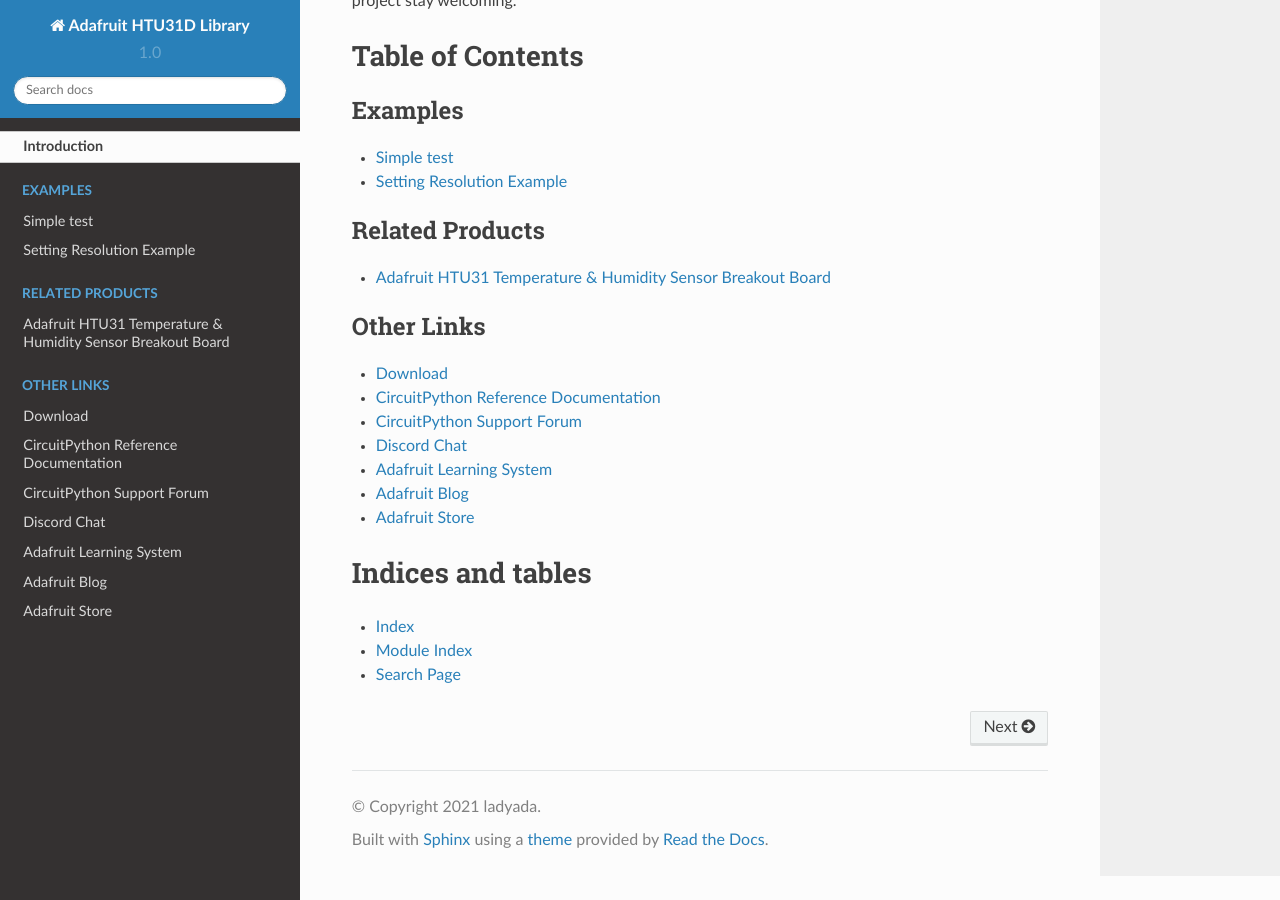
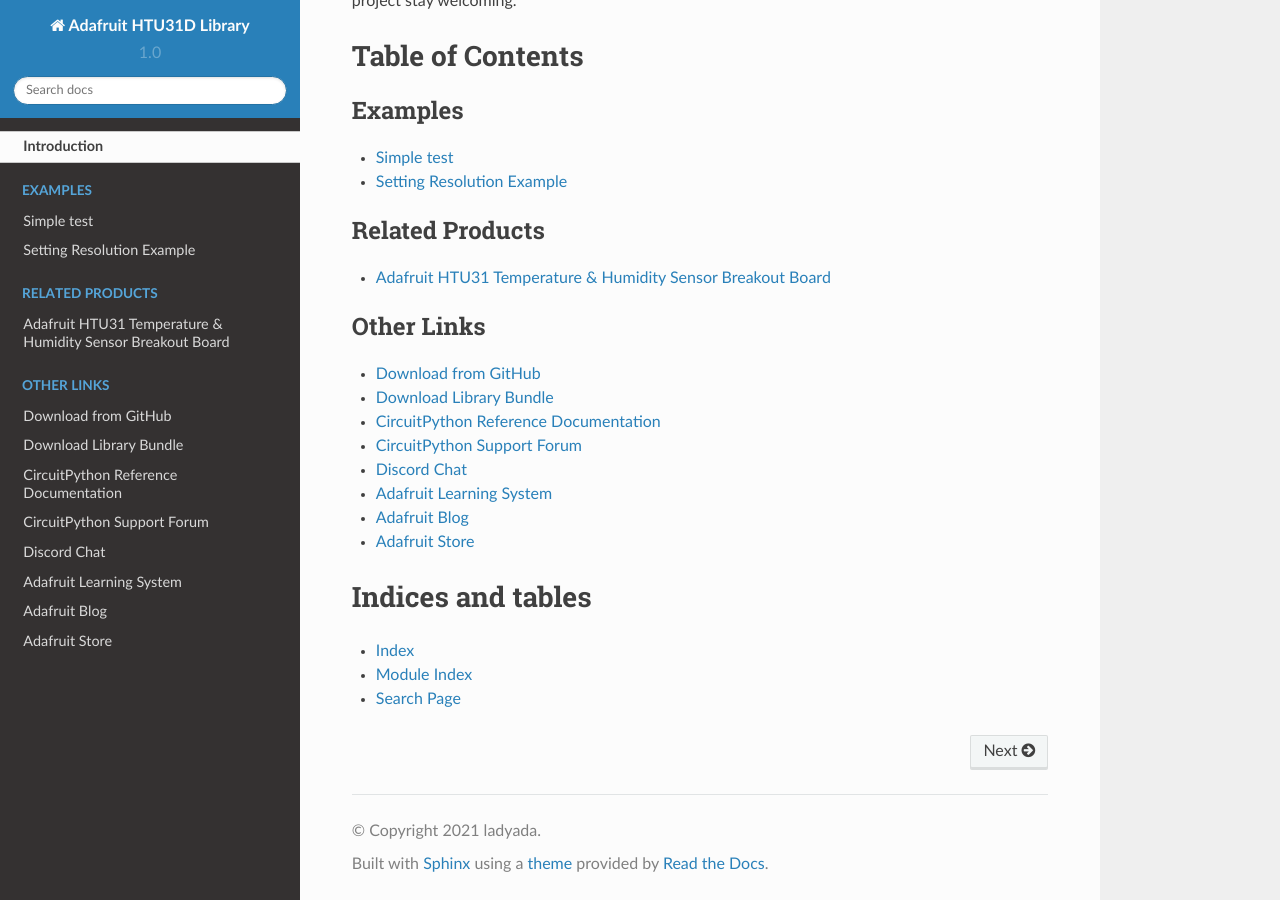
Before and after one commit to adafruit/Adafruit_CircuitPython_HTU31D, a Sphinx documentation site: the page built from docs/index.rst, in a window 1280 px wide and 900 px high, scrolled down 1668 px. Built offline with Sphinx 7.4.7 and the Read the Docs theme 2.0.0, drawn with Linux system fonts in a browser that asks for light colours.

Commit message:
Added cp.org link to index.rst

```diff
--- a/docs/index.rst
+++ b/docs/index.rst
@@ -31,7 +31,8 @@
 .. toctree::
     :caption: Other Links
 
-    Download <https://github.com/adafruit/Adafruit_CircuitPython_HTU31D/releases/latest>
+    Download from GitHub <https://github.com/adafruit/Adafruit_CircuitPython_HTU31D/releases/latest>
+    Download Library Bundle <https://circuitpython.org/libraries>
     CircuitPython Reference Documentation <https://docs.circuitpython.org>
     CircuitPython Support Forum <https://forums.adafruit.com/viewforum.php?f=60>
     Discord Chat <https://adafru.it/discord>
```
